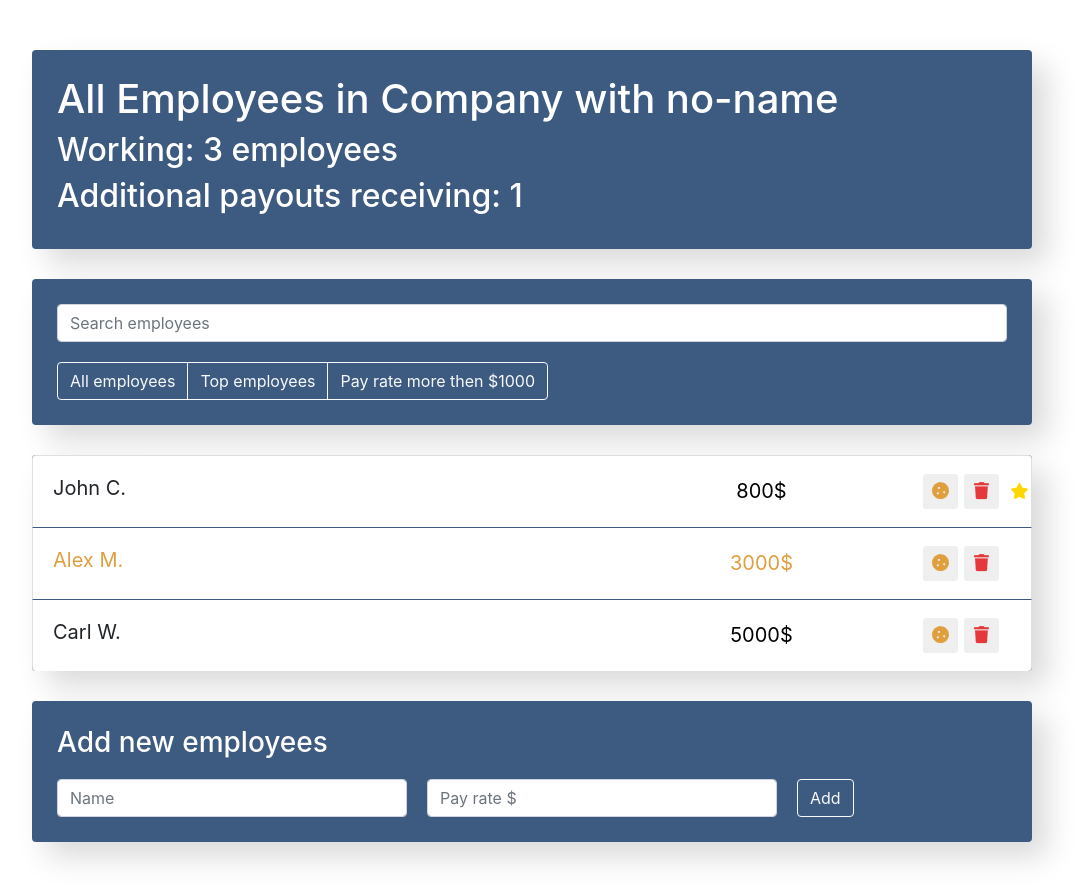
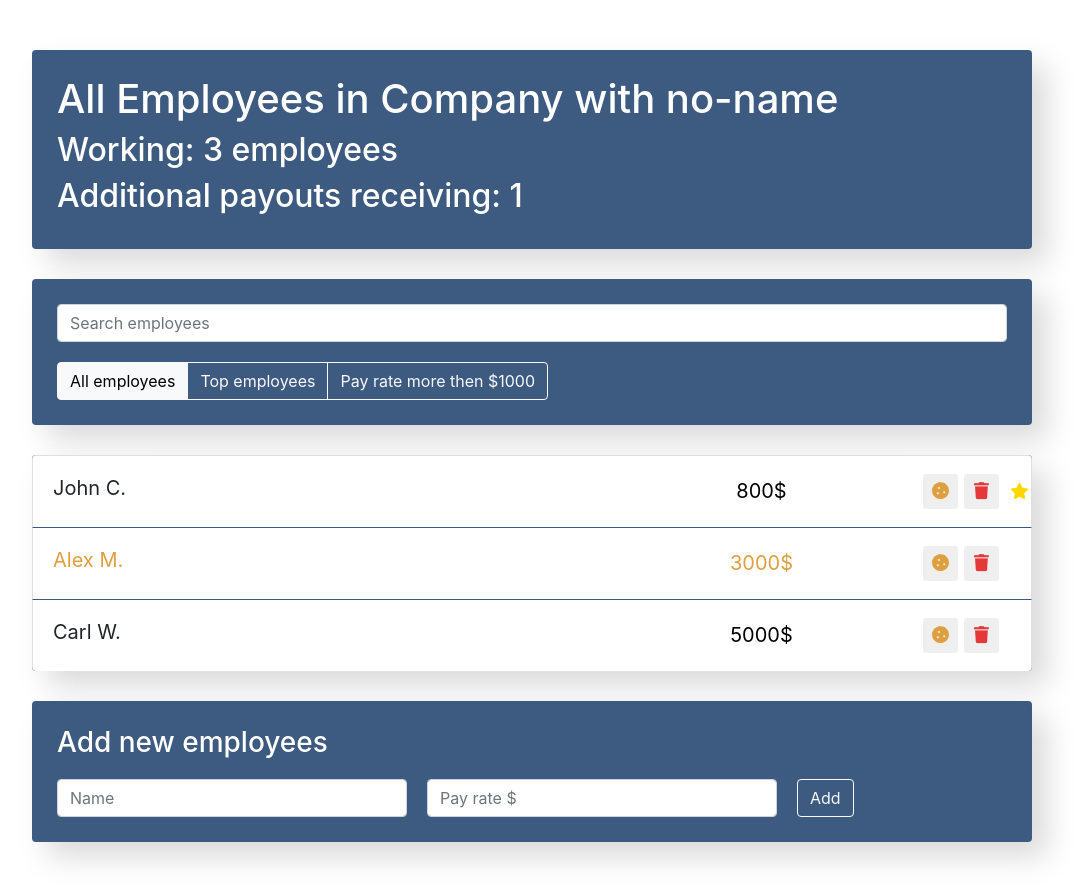
Before and after one commit to alexandrmal/employees, a React (Create React App) app: page / in a window 1280 px wide. Shown: the whole page, without its empty margins (108-1192 px from the left). Built offline with nearby package versions, Linux system fonts and the light colour scheme.

Commit message:
Optimization of the last 1 task
Filters made better. Fixed some issues in this component

```diff
--- a/src/components/app-filter/app-filter.js
+++ b/src/components/app-filter/app-filter.js
@@ -2,31 +2,28 @@
 import './app-filter.css';
 
 const AppFilter = (props) => {
-    const {onFilterUpdate} = props;
-    let classNames = 'btn btn-outline-light js-filter-btn';
+    const buttonsData = [
+        {name: 'all-employees', label: 'All employees'},
+        {name: 'top-employees', label: 'Top employees'},
+        {name: 'top-salary', label: 'Pay rate more then $1000'}
+    ];
+
+    const buttons = buttonsData.map(({name, label}) => {
+        const clazz = (props.filter === name) ? 'btn-light' : 'btn-outline-light';
+
+        return (
+            <button className={`btn js-filter-btn ${clazz}`}
+                type="button"
+                key={name}
+                onClick = {() => props.onFilterUpdate(name)}>
+                {label}
+            </button>
+        )
+    })
 
     return (
         <div className="btn-group">
-            <button className={classNames}
-                type="button"
-                data-value="all-employees"
-                onClick = {onFilterUpdate}>
-                All employees
-            </button>
-
-            <button className={classNames}
-                type="button"
-                data-value="top-employees"
-                onClick = {onFilterUpdate}>
-                Top employees
-            </button>
-
-            <button className={classNames}
-                type="button"
-                data-value="top-salary"
-                onClick = {onFilterUpdate}>
-                Pay rate more then $1000
-            </button>
+            {buttons}
         </div>
     );
 }
--- a/src/components/app/app.js
+++ b/src/components/app/app.js
@@ -20,8 +20,7 @@ class App extends Component {
                 {name: 'Carl W.', salary: 5000, increase: false, rise: false, id: 3}
             ],
             term: '',
-            filterRise: false,
-            filterSalary: false
+            filter: 'all-employees'
         }
         this.maxId = 4;
     }
@@ -74,50 +73,26 @@ class App extends Component {
         this.setState({term});
     }
 
-    onTopEmployees = (items, filterRise, filterSalary) => {
-        if (filterRise === false && filterSalary === false) {
+    topEmployees = (items, filter) => {
+        if (filter === 'top-employees') {
+            return items.filter(item=>item.rise)
+        }  else if (filter === 'top-salary') {
+            return items.filter(item=>item.salary >= 1000)
+        } else {
             return items;
-        } else if (filterRise === true) {
-            return items.filter(item => {
-                return item.rise === true;
-            })
-        }  else if (filterSalary === true) {
-            return items.filter(item => {
-                return item.salary >= 1000;
-            })
         }
     }
 
-    onFilterUpdate = (e) => {
-        if (e.target.getAttribute('data-value') === 'top-employees') {
-            this.setState({
-                filterRise: !this.state.filterRise,
-                filterSalary: false
-            })
-        } else if (e.target.getAttribute('data-value') === 'top-salary') {
-            this.setState({
-                filterSalary: !this.state.filterSalary,
-                filterRise: false
-            })
-        } else {
-            this.setState({
-                filterRise: false,
-                filterSalary: false
-            })
-        }
-        const filterButtons = document.querySelectorAll('.js-filter-btn');
-        filterButtons.forEach(filterBtn => {
-            filterBtn.classList.remove('active');
-        });
-        e.target.classList.add('active');
+    onFilterUpdate = (filter) => {
+        this.setState({filter})
     }
 
     render() {
-        const {data, term, filterRise, filterSalary} = this.state;
+        const {data, term, filter} = this.state;
         const employees = this.state.data.length;
         const increased = this.state.data.filter(item  => item.increase).length;
-        let visibleData = this.searchEmp(data, term);
-        visibleData = this.onTopEmployees(visibleData, filterRise, filterSalary);
+        const visibleData = this.topEmployees(this.searchEmp(data, term), filter);
+
         return (
             <div className="app">
                 <AppInfo
@@ -125,7 +100,7 @@ class App extends Component {
                 increased = {increased}/>
                 <div className="search-panel">
                     <SearchPanel onUpdateSearch={this.onUpdateSearch}/>
-                    <AppFilter  onFilterUpdate={this.onFilterUpdate}/>
+                    <AppFilter filter={filter} onFilterUpdate={this.onFilterUpdate}/>
                 </div>
 
                 <EmployeesList
```
